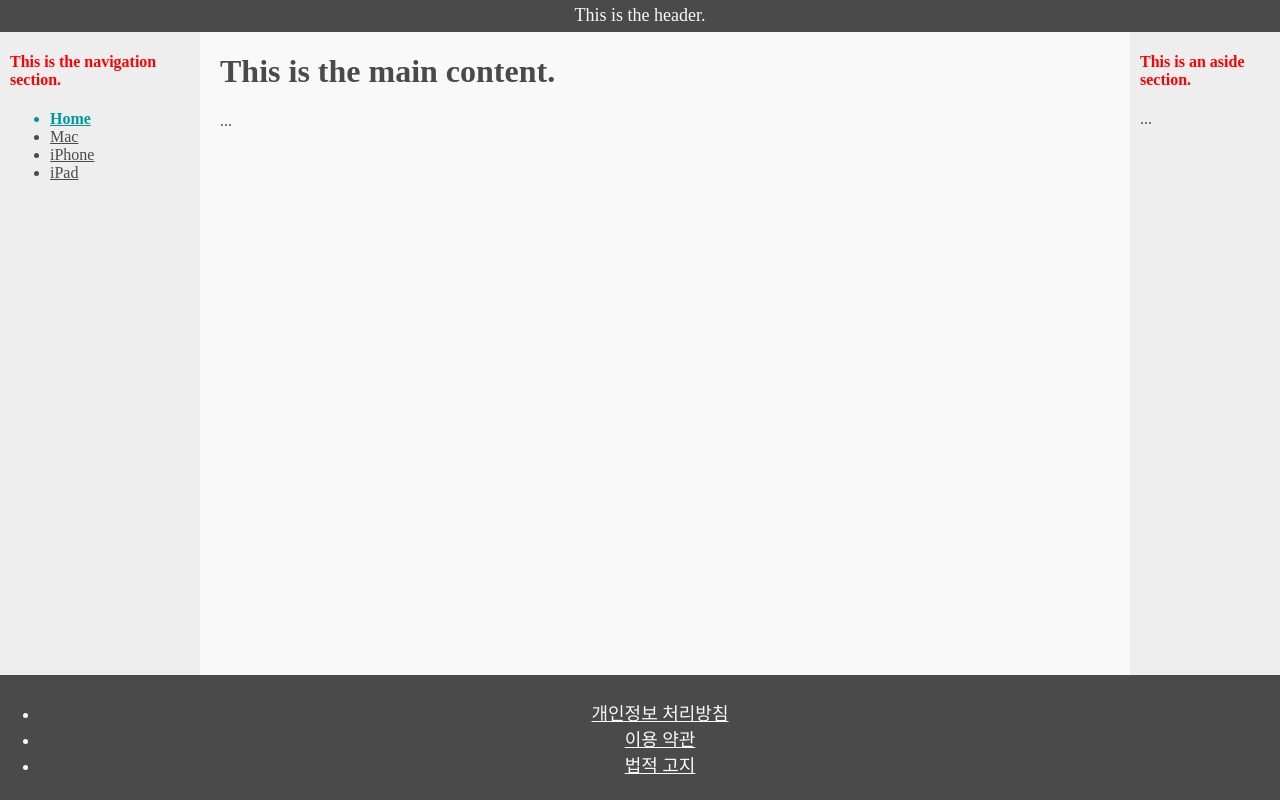
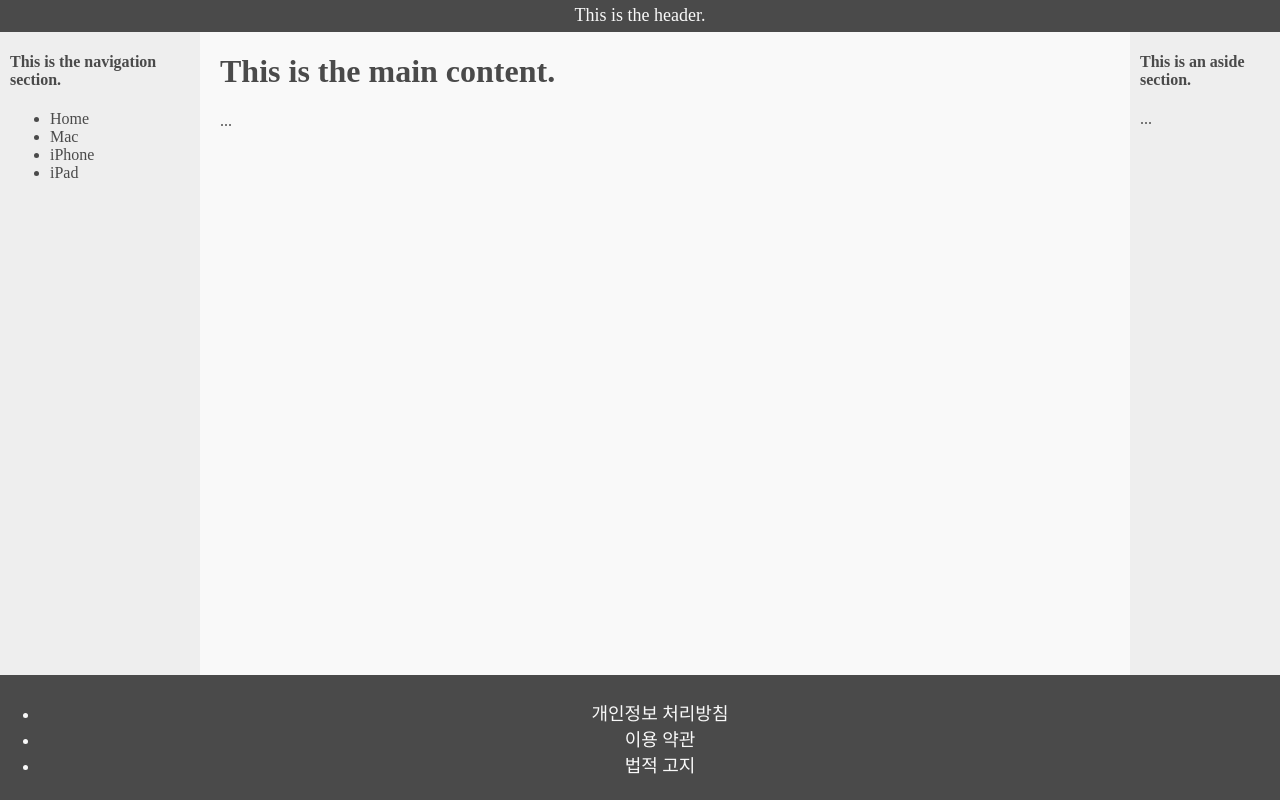
Before and after one commit to SEBFE43GwakMiso/Basic, a plain HTML site: page index.html in a window 1280 px wide. Drawn offline with Linux system fonts and the light colour scheme.

Commit message:
Update index.css

```diff
--- a/index.css
+++ b/index.css
@@ -20,19 +20,3 @@ body {
   aside {
     background: #eee;
   }
-  h4 {
-    color: red;
-  }
-  #navigation-title {
-    color: red;
-  }
-  li {
-    text-decoration: underline;
-  }
-  .menu-item {
-    text-decoration: underline;
-  }
-  .selected {
-    font-weight: bold;
-    color: #009999;
-  }
```
